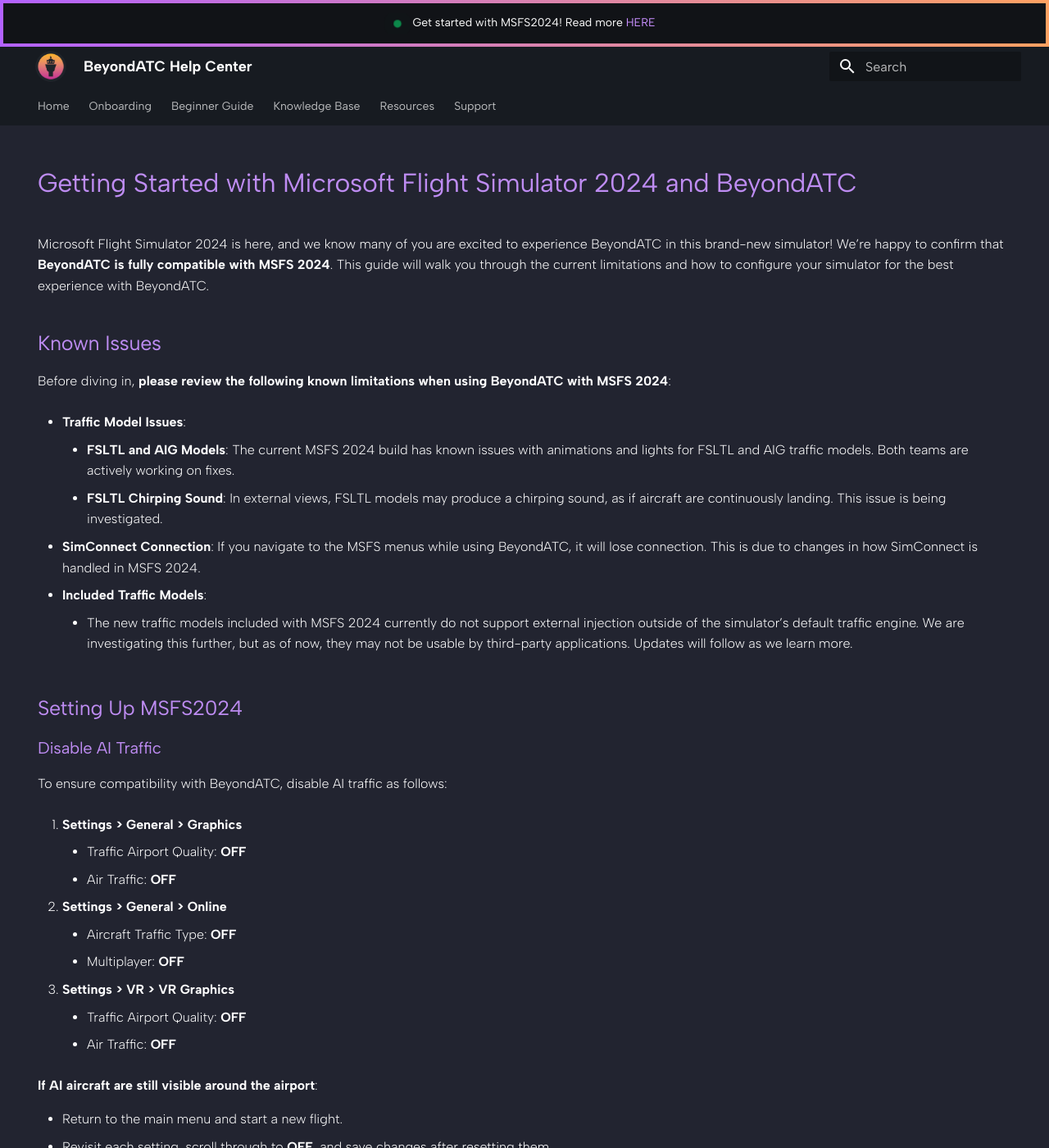
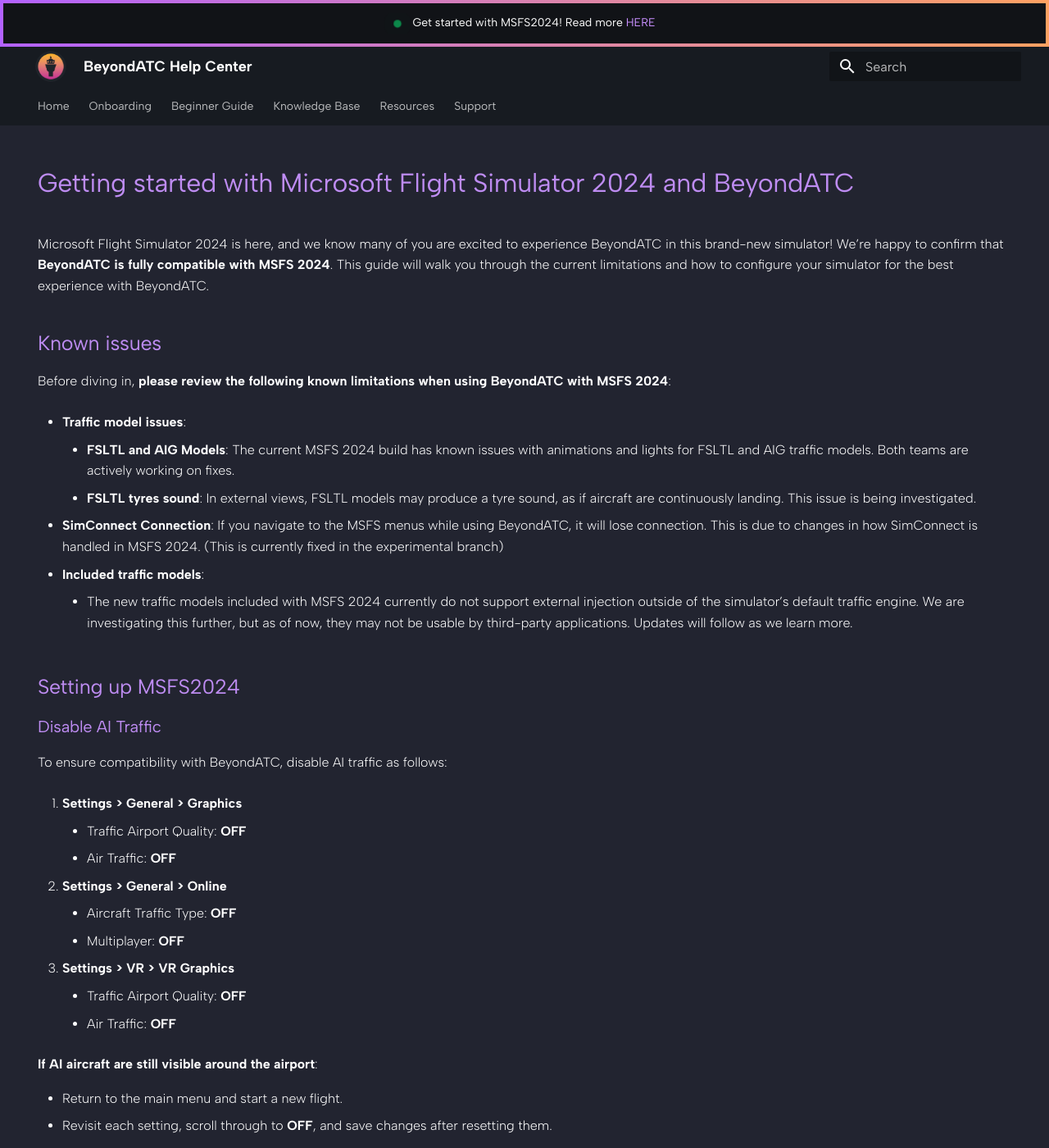
Before and after one commit to BeyondATC/BeyondATC_Wiki, an MkDocs documentation site: the page built from docs/announcements/msfs2024.md, in a window 1280 px wide and 1400 px high. Shown: the whole window at 82% size. Built offline with MkDocs 1.6.1 and Material for MkDocs 9.7.7, drawn with Linux system fonts in a browser that asks for light colours; some of the changed text lies outside the part shown.

Commit message:
faq update

```diff
--- a/docs/announcements/msfs2024.md
+++ b/docs/announcements/msfs2024.md
@@ -9,24 +9,24 @@ description: All information, known issues and guide to get started with MSFS202
 
 ---
 
-# Getting Started with Microsoft Flight Simulator 2024 and BeyondATC
+# Getting started with Microsoft Flight Simulator 2024 and BeyondATC
 
 Microsoft Flight Simulator 2024 is here, and we know many of you are excited to experience BeyondATC in this brand-new simulator! We’re happy to confirm that **BeyondATC is fully compatible with MSFS 2024**. This guide will walk you through the current limitations and how to configure your simulator for the best experience with BeyondATC.
 
-## Known Issues
+## Known issues
 
 Before diving in, **please review the following known limitations when using BeyondATC with MSFS 2024**:
 
-- **Traffic Model Issues**:
+- **Traffic model issues**:
     - **FSLTL and AIG Models**: The current MSFS 2024 build has known issues with animations and lights for FSLTL and AIG traffic models. Both teams are actively working on fixes.
-    - **FSLTL Chirping Sound**: In external views, FSLTL models may produce a chirping sound, as if aircraft are continuously landing. This issue is being investigated.
+    - **FSLTL tyres sound**: In external views, FSLTL models may produce a tyre sound, as if aircraft are continuously landing. This issue is being investigated.
 
-- **SimConnect Connection**: If you navigate to the MSFS menus while using BeyondATC, it will lose connection. This is due to changes in how SimConnect is handled in MSFS 2024.
+- **SimConnect Connection**: If you navigate to the MSFS menus while using BeyondATC, it will lose connection. This is due to changes in how SimConnect is handled in MSFS 2024. (This is currently fixed in the experimental branch)
 
-- **Included Traffic Models**:
+- **Included traffic models**:
     - The new traffic models included with MSFS 2024 currently do not support external injection outside of the simulator’s default traffic engine. We are investigating this further, but as of now, they may not be usable by third-party applications. Updates will follow as we learn more.
 
-## Setting Up MSFS2024
+## Setting up MSFS2024
 
 ### Disable AI Traffic
 
@@ -90,11 +90,15 @@ No, MSFS 2024 compatibility has always been planned to be included in your purch
 
 **Q: I can't see any traffic in MSFS 2024**
 
-It is very likely that you do not have any models in the new community folder for MSFS 2024. Please check the 2024 community folder and make sure models are installed there.
+It is very likely that you do not have any models in the new community folder for MSFS 2024. Please check the 2024 community folder and make sure models are installed there. If yes, try to run BeyondATC as an administrator.
 
 **Q: Can BeyondATC use the new traffic models that come with MSFS 2024?**
 
 The new traffic models included with MSFS 2024 currently do not support external injection outside of the simulator’s default traffic engine. We are investigating this further, but as of now, they may not be usable by third-party applications. Updates will follow as we learn more.
+
+**Q: Can BeyondATC use the new inbuilt flight planner available in MSFS 2024?**
+
+No, BeyondATC cannot currently use the new inbuilt flight planner in MSFS 2024 because the necessary data is not accessible through an API.
 
 **Q: Can I use it with the new Career mode instead of the default ATC?**
 
```
